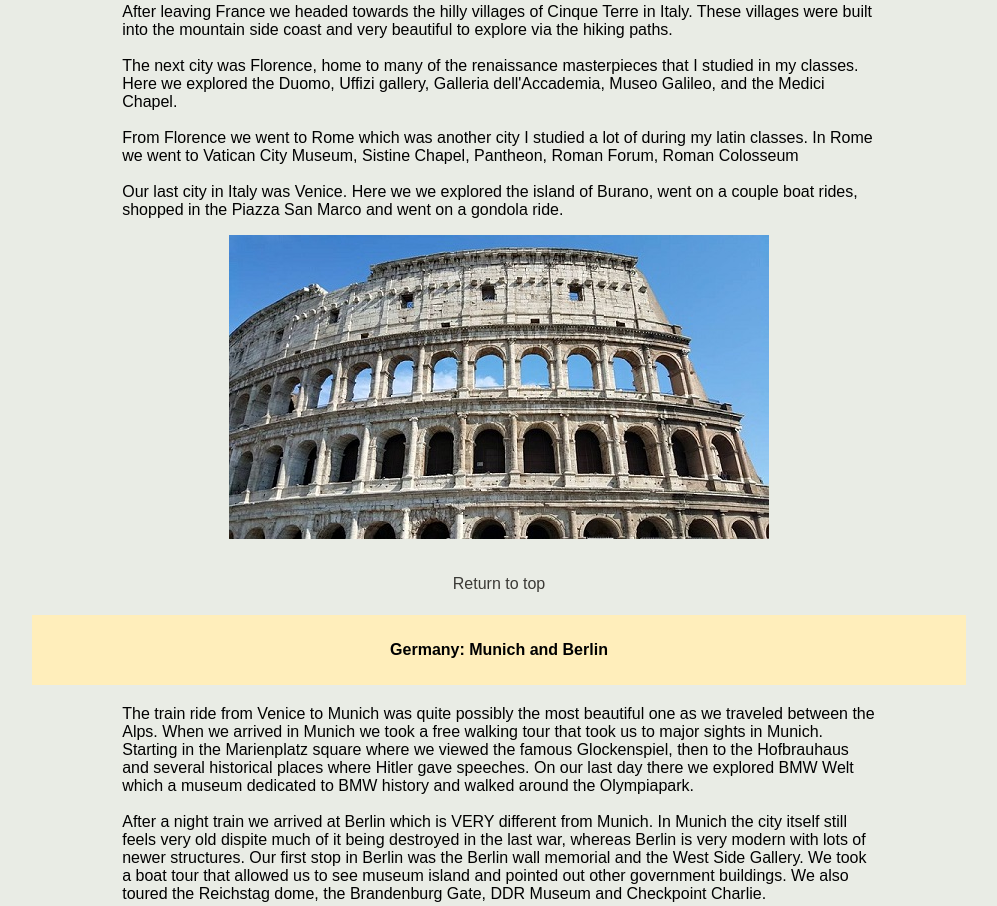
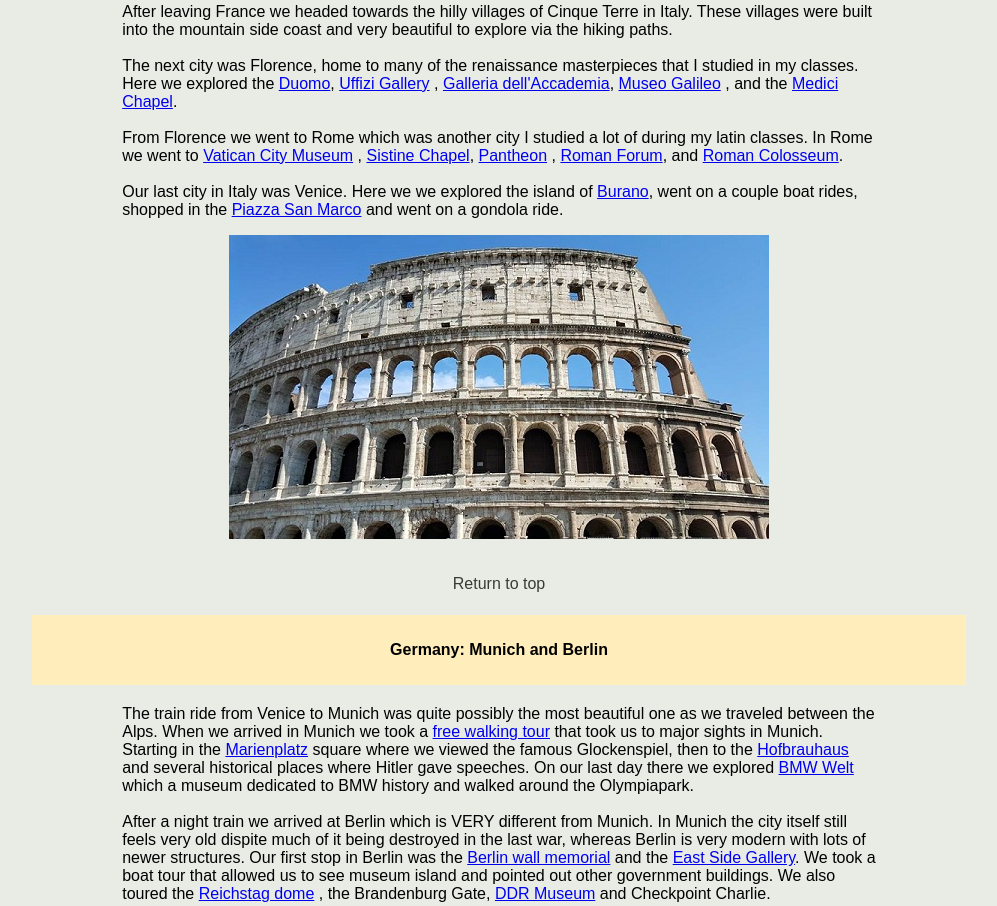
Before and after one commit to kittenwarrior/html-me-something, a plain HTML site: page index.html in a window 1280 px wide. Shown: the part 997-1903 px from the top of the page, without its empty margins (141-1138 px from the left). Drawn offline with Linux system fonts and the light colour scheme.

Commit message:
Added links to sights

```diff
--- a/index.html
+++ b/index.html
@@ -26,8 +26,10 @@
         <h4>France: Paris and Nice</h4>
       </header>
       <p>
-        Our trip started in Paris where we visited the Eiffel Tower, Arc de Triomphe,
-        and famous museums like the Louvre, Musee d'Orsay and Musee de l'Orangerie.
+        Our trip started in Paris where we visited the <a href="http://www.toureiffel.paris/en.html">Eiffel Tower</a>,
+        <a href="http://www.paris-arc-de-triomphe.fr/en">Arc de Triomphe</a>,
+        and famous museums like <a href="http://www.louvre.fr/en">the Louvre</a>, <a href="http://www.musee-orsay.fr/en/home.html">Musee d'Orsay</a>
+        and <a href="http://www.musee-orangerie.fr/en">Musee de l'Orangerie</a>
         Our first day we walked over 10 miles, which probably wasn't the smartest
         idea but my sister was very excited to show us the city that she had been
         spending the past couple of months in and we were happy to be off the plane!
@@ -60,16 +62,19 @@
         <br>
         <br>
         The next city was Florence, home to many of the renaissance masterpieces
-        that I studied in my classes.  Here we explored the Duomo, Uffizi gallery, Galleria dell'Accademia,
-        Museo Galileo, and the Medici Chapel.
+        that I studied in my classes.  Here we explored the <a href="https://www.visitflorence.com/florence-churches/duomo.html">Duomo</a>, <a href="http://www.uffizi.org/">Uffizi Gallery</a>
+        , <a href="http://www.accademia.org/">Galleria dell'Accademia</a>, <a href="http://www.museogalileo.it/en/visit.html">Museo Galileo</a>
+        , and the <a href="https://www.visitflorence.com/florence-churches/medici-chapels.html">Medici Chapel</a>.
         <br>
         <br>
         From Florence we went to Rome which was another city I studied a lot of during my latin classes.
-        In Rome we went to Vatican City Museum, Sistine Chapel, Pantheon, Roman Forum, Roman Colosseum
+        In Rome we went to <a href="http://mv.vatican.va/3_EN/pages/MV_Home.html">Vatican City Museum</a>
+        , <a href="http://mv.vatican.va/3_EN/pages/CSN/CSN_Main.html">Sistine Chapel</a>, <a href="http://www.rome.info/pantheon/">Pantheon</a>
+        , <a href="http://www.romanforum.org/">Roman Forum</a>, and <a href="http://www.rome.info/colosseum/">Roman Colosseum</a>.
         <br>
         <br>
-        Our last city in Italy was Venice. Here we we explored the island of Burano,
-        went on a couple boat rides, shopped in the Piazza San Marco and went on a gondola ride.
+        Our last city in Italy was Venice. Here we we explored the island of <a href="http://www.isoladiburano.it/en/">Burano</a>,
+        went on a couple boat rides, shopped in the <a href="http://www.italyguides.it/en/veneto/venice/st-mark-s-square">Piazza San Marco</a> and went on a gondola ride.
       </p>
       <div class="centeringwrapper">
         <div class="imagewrapper">
@@ -90,20 +95,22 @@
       </header>
       <p>
         The train ride from Venice to Munich was quite possibly the most beautiful one
-        as we traveled between the Alps. When we arrived in Munich we took a free walking
-        tour that took us to major sights in Munich. Starting in the Marienplatz square where
-        we viewed the famous Glockenspiel, then to the Hofbrauhaus and several historical
-        places where Hitler gave speeches. On our last day there we explored BMW Welt which
+        as we traveled between the Alps. When we arrived in Munich we took a <a href="http://www.neweuropetours.eu/munich/en/home">free walking tour</a> that
+        took us to major sights in Munich. Starting in the <a href="https://en.wikipedia.org/wiki/Marienplatz">Marienplatz</a> square where
+        we viewed the famous Glockenspiel, then to the <a href="http://www.hofbraeuhaus.de/en/index_en.html">Hofbrauhaus</a> and
+        several historical places where Hitler gave speeches. On our last day there we
+        explored <a href="http://www.bmw-welt.com/en/">BMW Welt</a> which
         a museum dedicated to BMW history and walked around the Olympiapark.
         <br>
         <br>
         After a night train we arrived at Berlin which is VERY different from Munich.
         In Munich the city itself still feels very old dispite much of it being destroyed
         in the last war, whereas Berlin is very modern with lots of newer structures.
-        Our first stop in Berlin was the Berlin wall memorial and the West Side Gallery.
+        Our first stop in Berlin was the <a href="http://www.berliner-mauer-gedenkstaette.de/en/">Berlin wall memorial</a> and
+        the <a href="http://www.eastsidegallery-berlin.de/data/eng/index-eng.htm">East Side Gallery</a>.
         We took a boat tour that allowed us to see museum island and pointed out other government
-        buildings. We also toured the Reichstag dome, the Brandenburg Gate, DDR Museum
-        and Checkpoint Charlie.
+        buildings. We also toured the <a href="http://www.bundestag.de/en/">Reichstag dome</a>
+        , the Brandenburg Gate, <a href="http://www.ddr-museum.de/en">DDR Museum</a> and Checkpoint Charlie.
       </p>
       <div class="centeringwrapper">
           <div class="imagewrapper">
```
